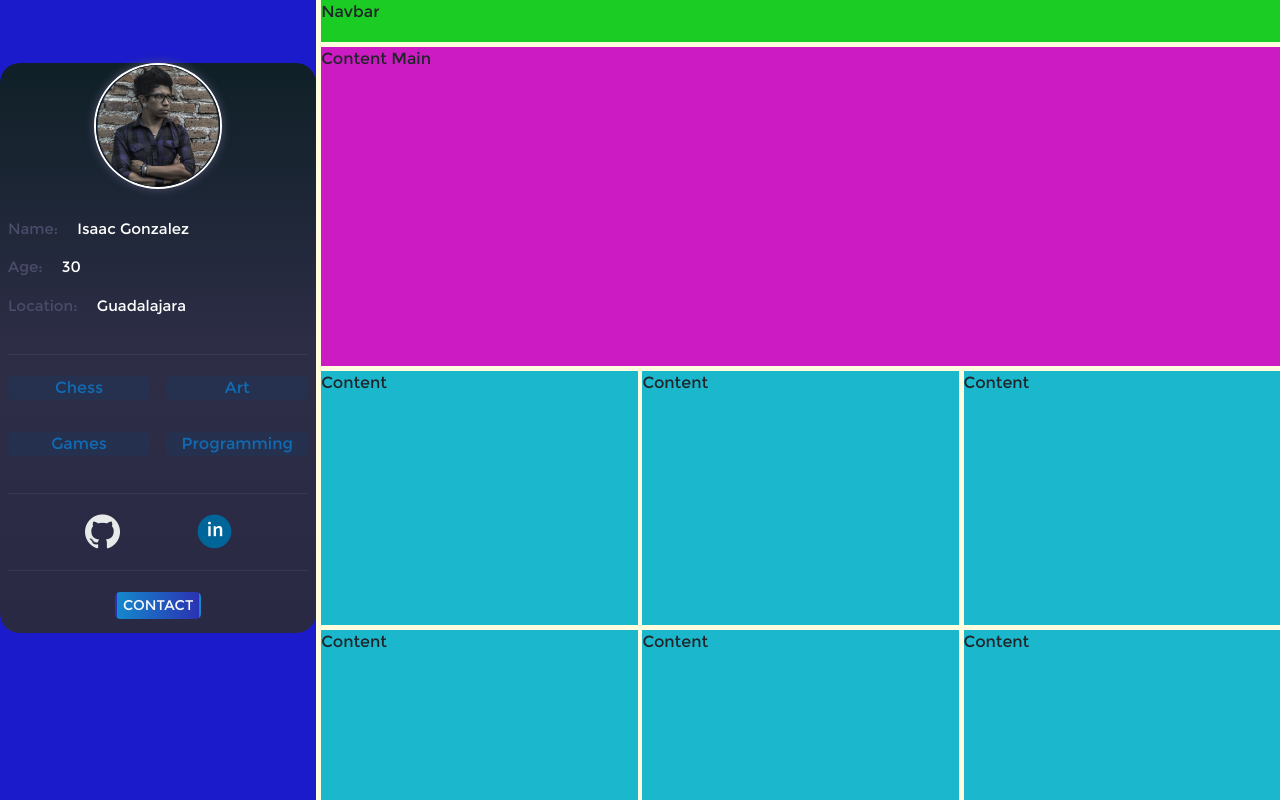
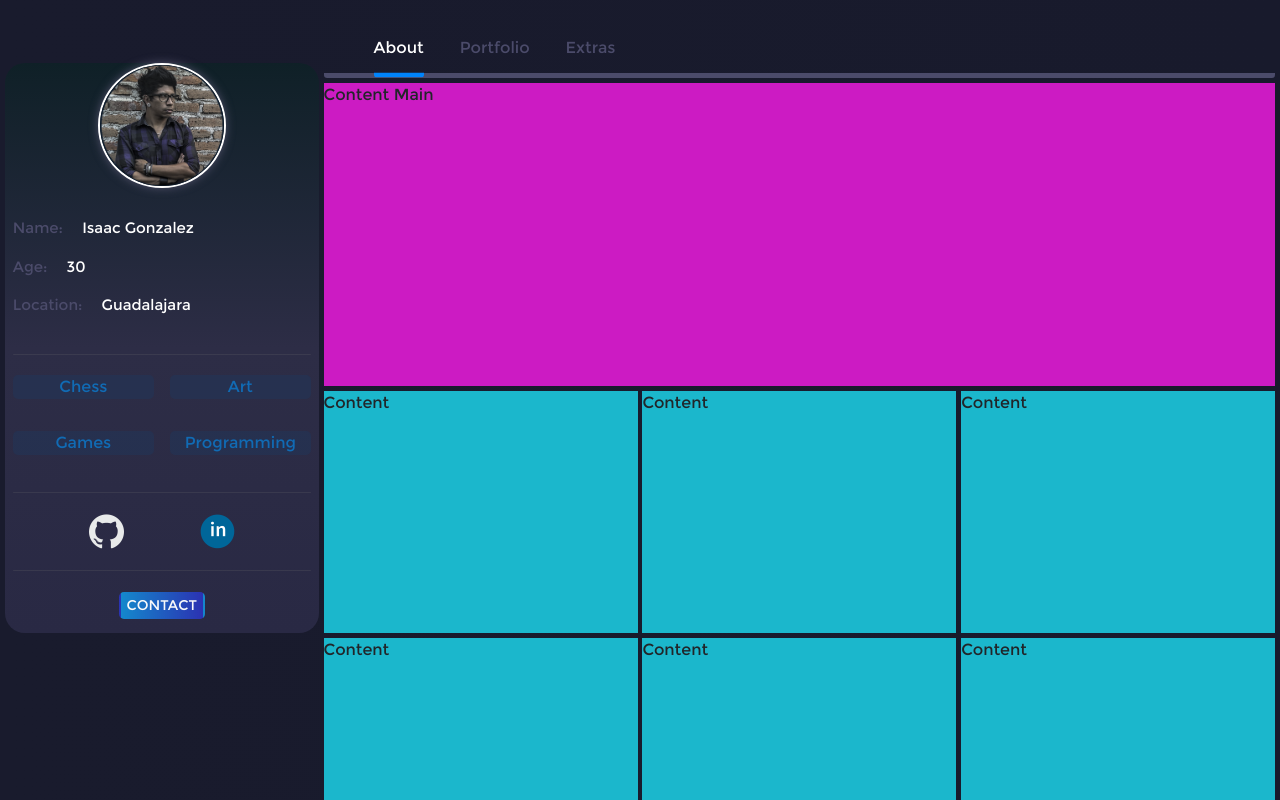
Before and after one commit to isaac-glitchcode/portfolio, a React (Create React App) app: page / in a window 1280 px wide. Built offline with nearby package versions, Linux system fonts and the light colour scheme.

Commit message:
Upload Navbar

```diff
--- a/src/App.css
+++ b/src/App.css
@@ -1,8 +1,9 @@
 @import url("./components/main/css/main.css");
 @import url("./components/profile/css/profile.css");
-@import url("./components/content-main/css/content-main.css");
-@import url("./components/loading/css/loading.css");
-@import url("./components/about/css/about.css");
+@import url("./components/navbar/css/navbar.css");
+/* @import url("./components/content-main/css/content-main.css");  */
+/* @import url("./components/loading/css/loading.css");
+@import url("./components/about/css/about.css");  */
 
 body{
   font-family: "mont";
--- a/src/App.js
+++ b/src/App.js
@@ -114,7 +114,7 @@ function App() {
               // handleTurnOn={handlerLightBar}
               turn={turnOn}
               handler = {handler}
-              java={Java}/>
+              />
             }
           </Route>
           <Route path="/about">
--- a/src/components/main/css/main.css
+++ b/src/components/main/css/main.css
@@ -1,6 +1,6 @@
 .main{
   height: 100vh;
-  background: #fffddd;
+  padding: 0 .3em;
   display:grid;
   grid-template-columns: repeat(4, 1fr);
   grid-template-rows: 0.2fr 1.5fr 1.2fr 0.8fr;
@@ -13,11 +13,11 @@
   gap:0.3em;
 }
 #sidebar{
-  background: rgb(27, 27, 204);
+  /* background: rgb(27, 27, 204); */
   grid-area: sidebar;
 }
 nav{
-  background: rgb(27, 204, 36);
+  /* background: rgb(27, 204, 36); */
   grid-area:nav;
 }
 #content-main{
--- a/src/components/main/main.jsx
+++ b/src/components/main/main.jsx
@@ -10,7 +10,7 @@ export default function Main(props){
 
         <div className="main">
             <Profile interests={props.interests}/>
-            <Navbar/>
+            <Navbar turn={props.turn} handle={props.handler}/>
             <ContentMain/>
             <div id="content1"><Content/></div>
             <div id="content2"><Content/></div>
--- a/src/components/navbar/css/navbar.css
+++ b/src/components/navbar/css/navbar.css
@@ -0,0 +1,50 @@
+#navbar>ul{
+    display:flex;
+    flex-direction: row;
+    width: 100%;
+    margin: 2em 0 0 0;
+    text-align: center;
+    border-bottom: 0.3125em solid #4b4b6a;
+    border-radius: .2em;
+}
+#navbar>ul>li{
+    margin: auto 18px;
+    color:#4b4b6a;
+    list-style: none;
+
+    padding:0 0 12px 0;
+
+    border-bottom: 0.3125em solid transparent;
+    border-bottom-left-radius: 3px;
+    border-bottom-right-radius: 3px;
+
+    transform:translateY(.28em);
+    transition: all 0.4s linear;
+    cursor: context-menu;
+    z-index: 100;
+}
+
+#navbar .item-selected{
+    color:#fff;
+    border-bottom: 0.3125em solid #0084fb;
+    transition: all 0.4s linear;
+}
+
+/*Responsive*/
+
+@media only screen and (max-width:768px){
+    #navbar>ul{
+        display:grid;
+        grid-template-columns: 1fr 1fr 1fr;
+        gap:3em;
+        width: 100%;
+        margin: 2% 0 0 0;
+        padding: 0 10em;
+        justify-content: center;
+        background: #181a2c;
+    }
+    #navbar>ul>li{
+        margin: auto 1px;
+    }
+
+  }
--- a/src/components/navbar/navbar.jsx
+++ b/src/components/navbar/navbar.jsx
@@ -1,9 +1,38 @@
 import React from'react'
 
 export default function Navbar(props){
+    const fn = (event) => {
+        // console.log(event.target.value);
+        props.handle(event.target.value);
+    }
     return(
-        <nav>
-            Navbar
+        <nav id="navbar">
+            <ul>
+                {
+                    props.turn===1?
+
+                        <li value="1" onMouseOver={(event) => fn(event)} className="item-selected">About</li>
+
+                    :
+                        <li value="1" onMouseOver={(event) => fn(event)}>About</li>
+
+                }
+                {
+                    props.turn===2?
+                        <li value="2" onMouseOver={(event) => fn(event)} className="item-selected">Portfolio</li>
+                    :
+                        <li value="2" onMouseOver={(event) => fn(event)}>Portfolio</li>
+
+                }
+                {
+                    props.turn===3?
+                        <li value="3" onMouseOver={(event) => fn(event)} className="item-selected">Extras</li>
+                    :
+                        <li value="3" onMouseOver={(event) => fn(event)}>Extras</li>
+
+                }
+            </ul>
+
         </nav>
     )
 }
```
Also changed, not shown: src/components/profile/css/profile.css (+0 -187 lines), 1 other file (tests, documents, lock files or other folders).
